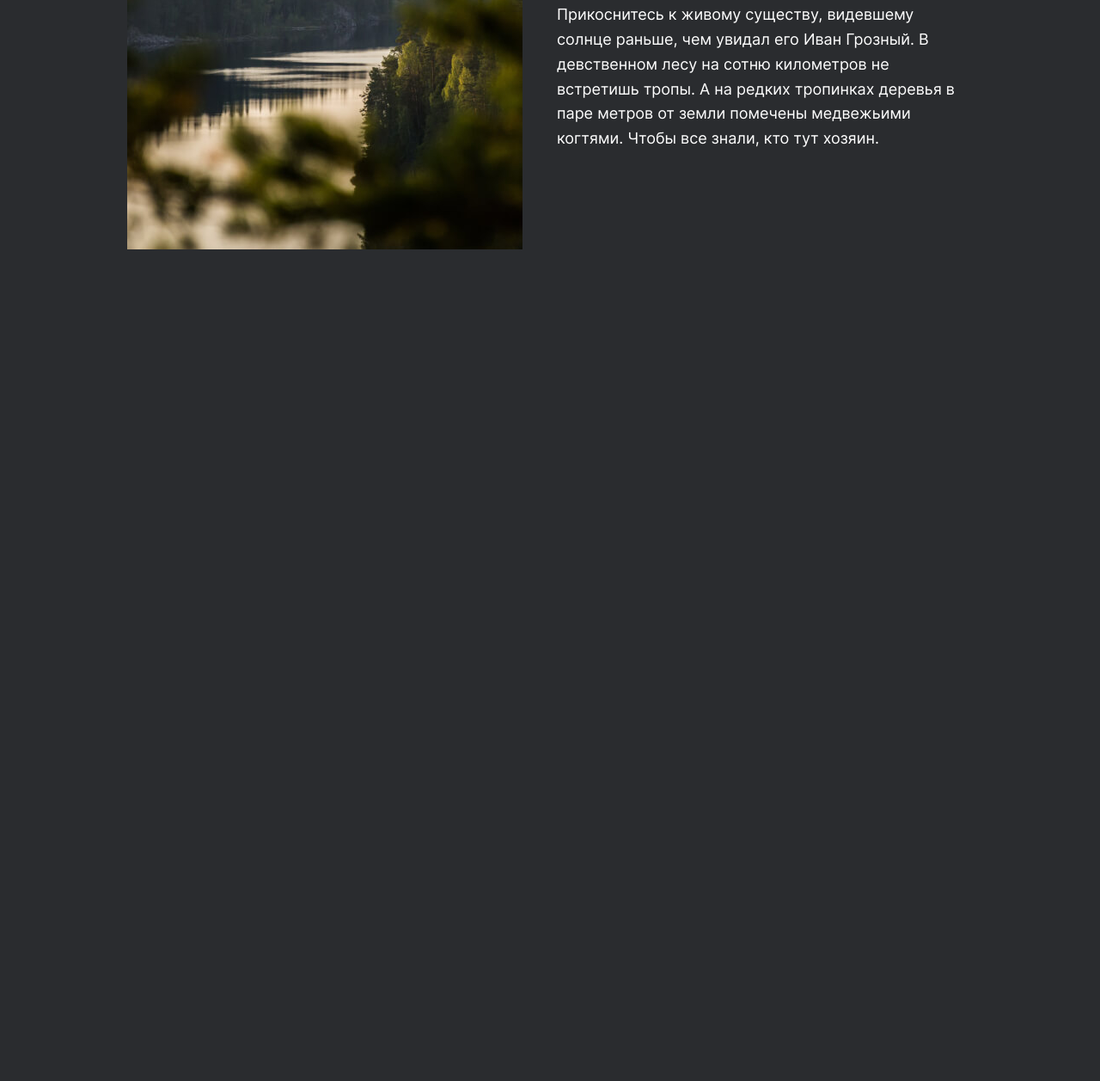
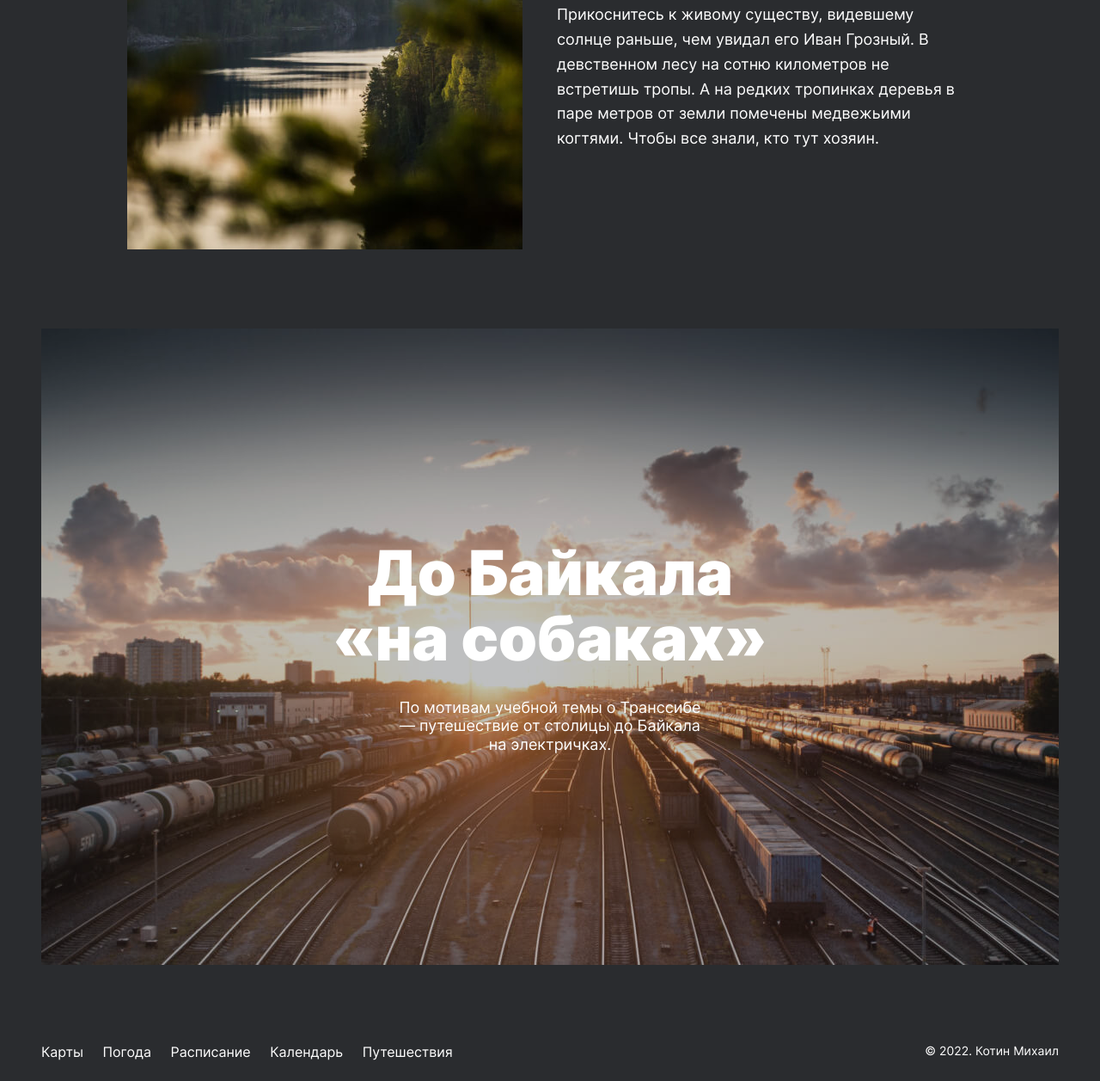
Before and after one commit to maxooin/russian-travel, a plain HTML site: page index.html in a window 1280 px wide. Shown: the part 5616-6873 px from the top of the page at 86% size. Before the commit the page ends 5906 px from the top, so only its background shows below. Drawn offline with Linux system fonts and the light colour scheme.

Commit message:
Update index.html and index.css. Add section cover and footer.

```diff
--- /dev/null
+++ b/blocks/cover/__background/cover__background.css
@@ -0,0 +1,30 @@
+.cover__background {
+  display: flex;
+  flex-direction: column;
+  justify-content: center;
+  align-items: center;
+  background-image: url("../../../images/dmitrii-vaccinium-22833-unsplash.jpg");
+  background-size: cover;
+  width: 100%;
+  min-height: 740px;
+  color: #FFFFFF;
+  text-decoration: none;
+  position: relative;
+  z-index: 2;
+}
+
+.cover__background::after {
+  content: '';
+  position: absolute;
+  top: 0;
+  right: 0;
+  bottom: 0;
+  left: 0;
+  background-color: #2A2C2F;
+  opacity: 0.3;
+  transition: opacity 0.5s;
+}
+
+.cover__background:hover::after {
+  opacity: 0.8;
+}
--- /dev/null
+++ b/blocks/cover/__subtitle/cover__subtitle.css
@@ -0,0 +1,9 @@
+.cover__subtitle {
+  margin: 0;
+  font-size: 18px;
+  line-height: 1.2;
+  text-align: center;
+  width: 360px;
+  position: relative;
+  z-index: 2;
+}
--- /dev/null
+++ b/blocks/cover/__title/cover__title.css
@@ -0,0 +1,10 @@
+.cover__title {
+  margin: 0 0 32px;
+  font-size: 72px;
+  font-weight: 900;
+  line-height: 1.05;
+  text-align: center;
+  width: 560px;
+  position: relative;
+  z-index: 2;
+}
--- /dev/null
+++ b/blocks/cover/cover.css
@@ -0,0 +1,4 @@
+.cover {
+  margin: 92px auto 0;
+  width: calc(100% - 96px);
+}
--- /dev/null
+++ b/blocks/footer/__copyright/footer__copyright.css
@@ -0,0 +1,5 @@
+.footer__copyright {
+  margin: 0;
+  font-size: 14px;
+  line-height: 1.14;
+}
--- /dev/null
+++ b/blocks/footer/__link/footer__link.css
@@ -0,0 +1,12 @@
+.footer__link {
+  margin-right: 18px;
+  text-decoration: none;
+  color: #FFFFFF;
+  font-size: 16px;
+  line-height: 1.12;
+  transition: opacity 0.5s;
+}
+
+.footer__link:hover {
+  opacity: .5;
+}
--- /dev/null
+++ b/blocks/footer/footer.css
@@ -0,0 +1,6 @@
+.footer {
+  margin: 92px auto 24px;
+  width: calc(100% - 96px);
+  display: flex;
+  justify-content: space-between;
+}
--- a/index.html
+++ b/index.html
@@ -165,7 +165,25 @@
       </div>
     </article>
   </section>
+
+  <section class="cover">
+    <a class="cover__background" href="https://stampsy.com/na-elektrichkakh-do-baikala" target="_blank">
+      <h2 class="cover__title">До Байкала «на собаках»</h2>
+      <p class="cover__subtitle">По мотивам учебной темы о Транссибе — путешествие от столицы до Байкала на
+        электричках.</p>
+    </a>
+  </section>
 </main>
 
+<footer class="footer">
+  <nav class="footer__links">
+    <a class="footer__link" href="https://yandex.ru/maps" target="_blank">Карты</a>
+    <a class="footer__link" href="https://yandex.ru/pogoda" target="_blank">Погода</a>
+    <a class="footer__link" href="https://rasp.yandex.ru" target="_blank">Расписание</a>
+    <a class="footer__link" href="https://calendar.yandex.ru" target="_blank">Календарь</a>
+    <a class="footer__link" href="https://travel.yandex.ru" target="_blank">Путешествия</a>
+  </nav>
+  <p class="footer__copyright">&copy; 2022. Котин Михаил</p>
+</footer>
 </body>
 </html>
--- a/pages/index.css
+++ b/pages/index.css
@@ -25,3 +25,10 @@
 @import url(../blocks/place/__link/place__link.css);
 @import url(../blocks/place/__image/place__image.css);
 @import url(../blocks/place/__paragraph/place__paragraph.css);
+@import url(../blocks/cover/cover.css);
+@import url(../blocks/cover/__background/cover__background.css);
+@import url(../blocks/cover/__title/cover__title.css);
+@import url(../blocks/cover/__subtitle/cover__subtitle.css);
+@import url(../blocks/footer/footer.css);
+@import url(../blocks/footer/__link/footer__link.css);
+@import url(../blocks/footer/__copyright/footer__copyright.css);
```
Also changed, not shown: images/dmitrii-vaccinium-22833-unsplash.jpg (added).
